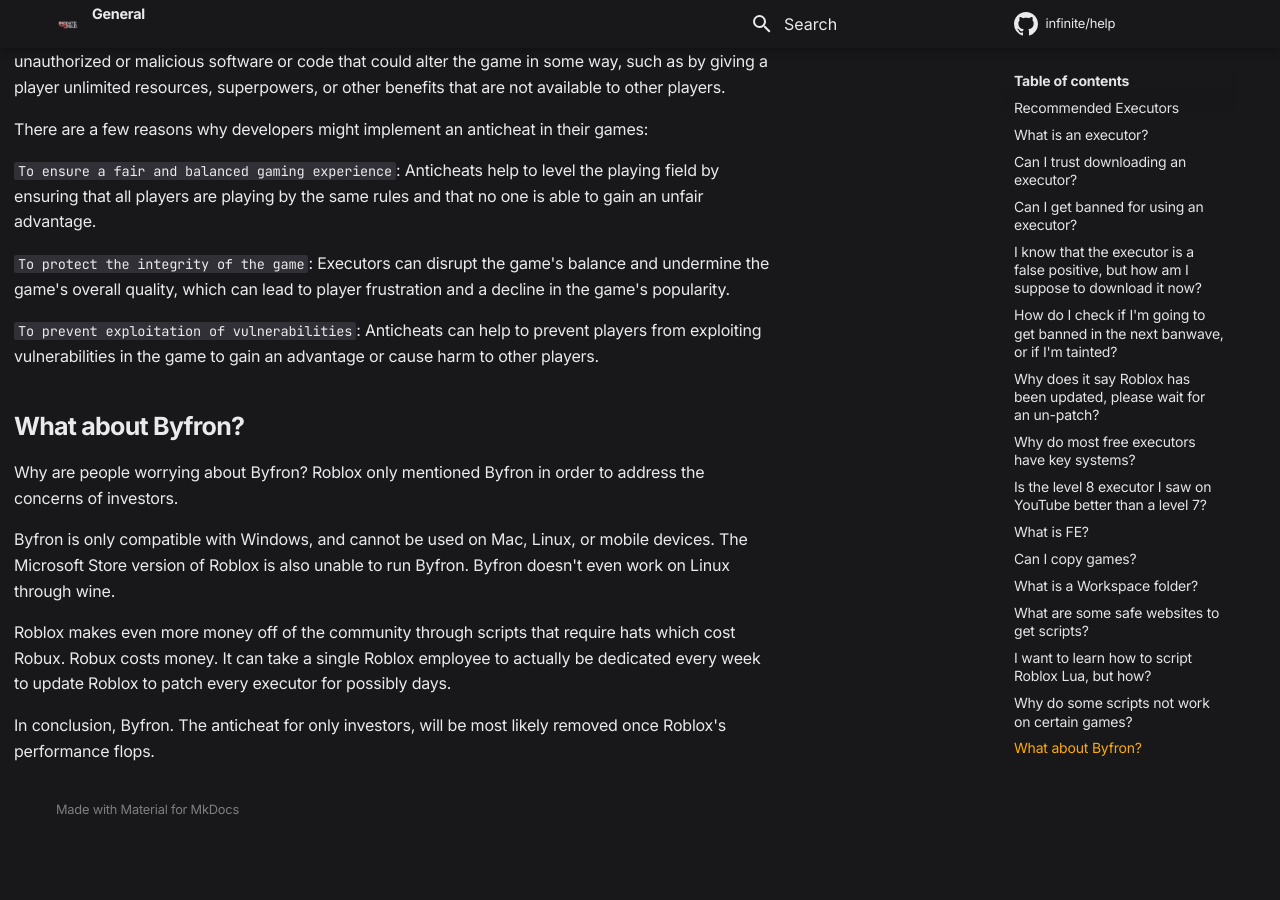
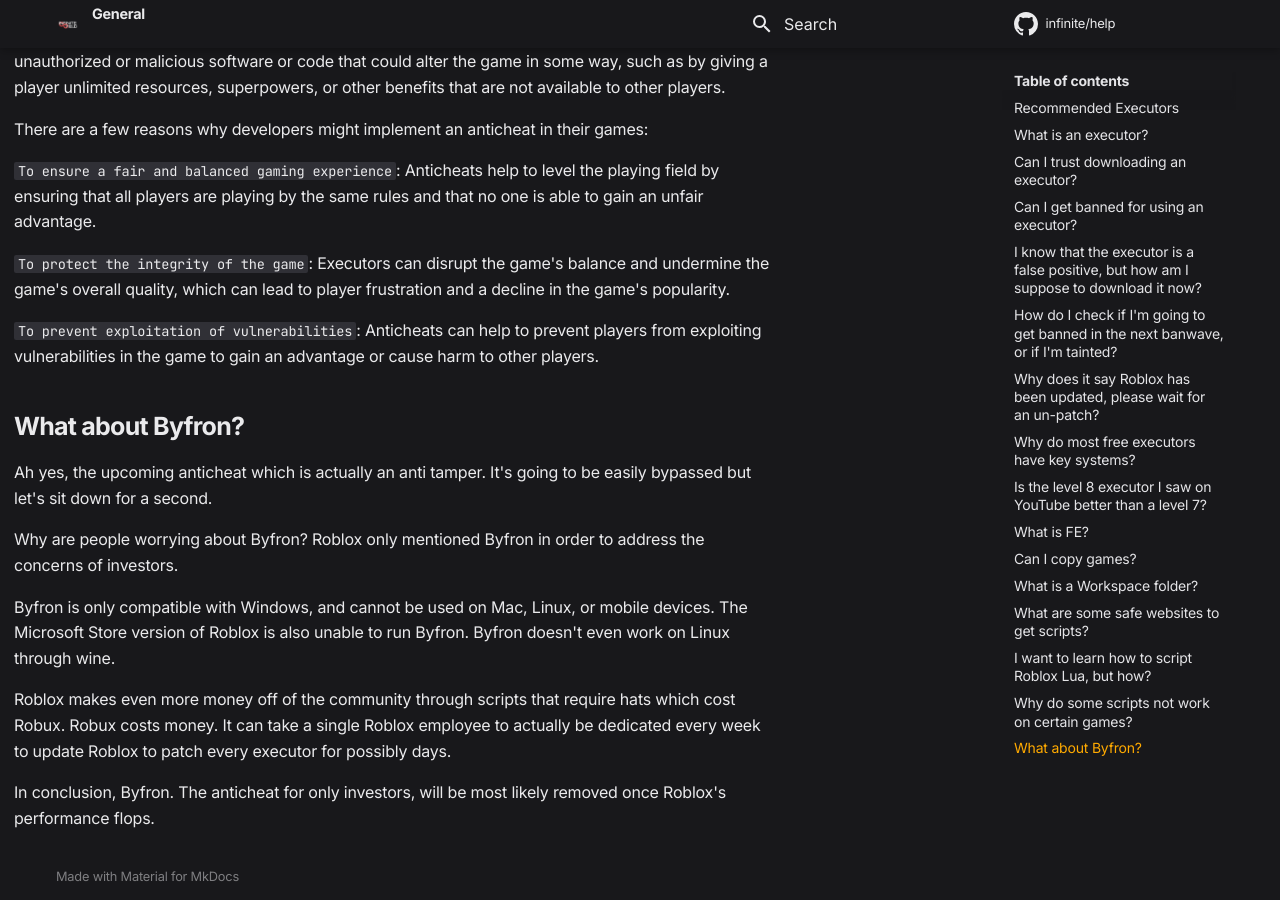
Before and after one commit to moikoros/help, an MkDocs documentation site: the page built from docs/index.md, in a window 1280 px wide and 900 px high, scrolled down 4481 px. Built offline with MkDocs 1.6.1 and Material for MkDocs 9.7.7, drawn with Linux system fonts in a browser that asks for light colours; comment, search, counter and statistics services are not loaded; before the commit the page ends 5314 px from its top, so only the background shows below that.

Commit message:
Update index.md

```diff
--- a/docs/index.md
+++ b/docs/index.md
@@ -152,6 +152,8 @@
 
 ## What about Byfron?
 
+Ah yes, the upcoming anticheat which is actually an anti tamper. It's going to be easily bypassed but let's sit down for a second.
+
 Why are people worrying about Byfron? Roblox only mentioned Byfron in order to address the concerns of investors.
 
 Byfron is only compatible with Windows, and cannot be used on Mac, Linux, or mobile devices. The Microsoft Store version of Roblox is also unable to run Byfron. Byfron doesn't even work on Linux through wine.
```
